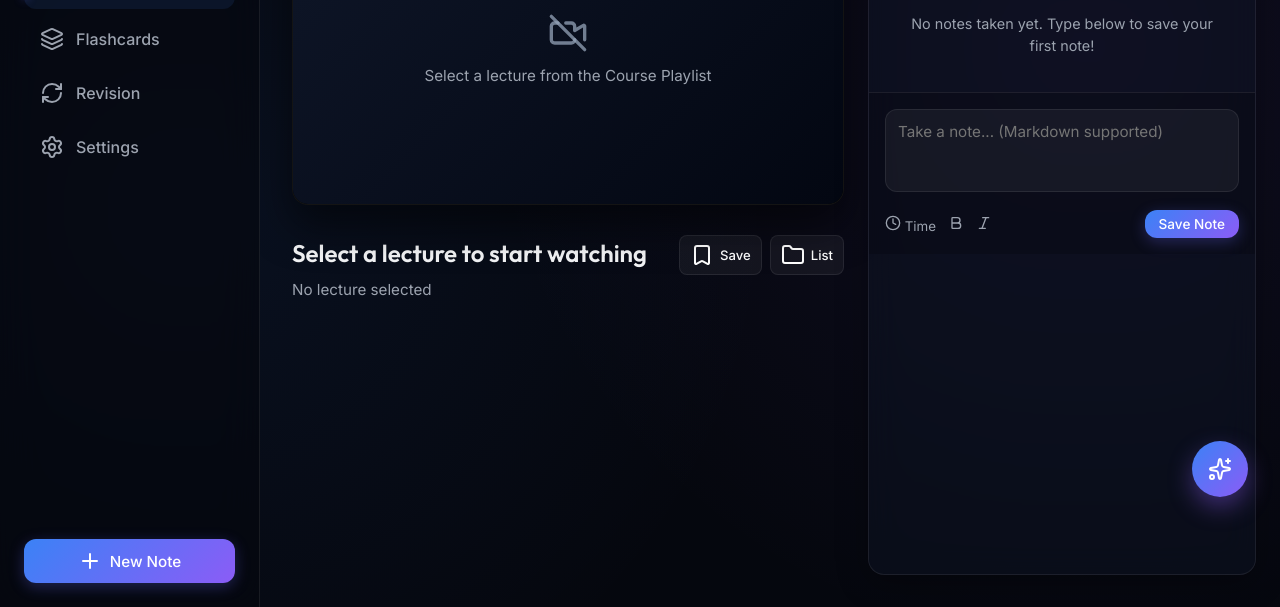
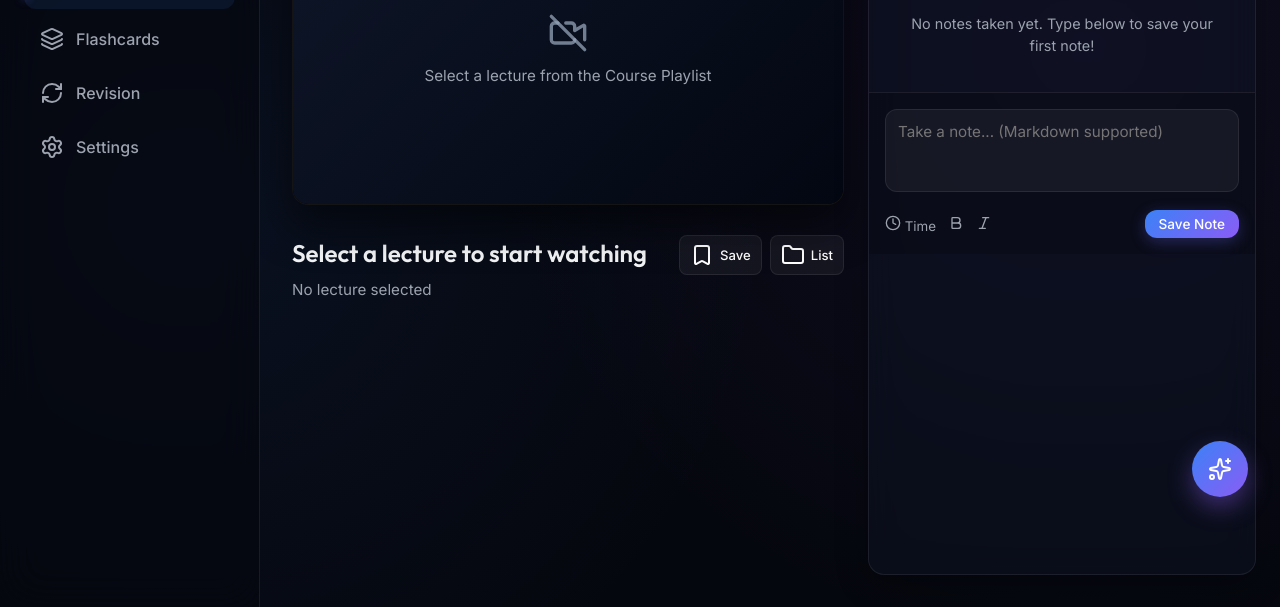
Before and after one commit to Ashbinbiju/StudyFlow, a plain HTML site: page video.html in a window 1280 px wide. Shown: the part 193-800 px from the top of the page. Drawn offline with nearby package versions, Linux system fonts and the light colour scheme; no server answers.

Commit message:
Remove watch sidebar new note button

```diff
--- a/video.html
+++ b/video.html
@@ -52,10 +52,6 @@
           <span>Settings</span>
         </a>
       </nav>
-
-      <button class="btn btn-primary" style="margin-top: 20px; width: 100%;">
-        <i data-lucide="plus"></i> New Note
-      </button>
     </aside>
 
     <!-- Main Content -->
```
